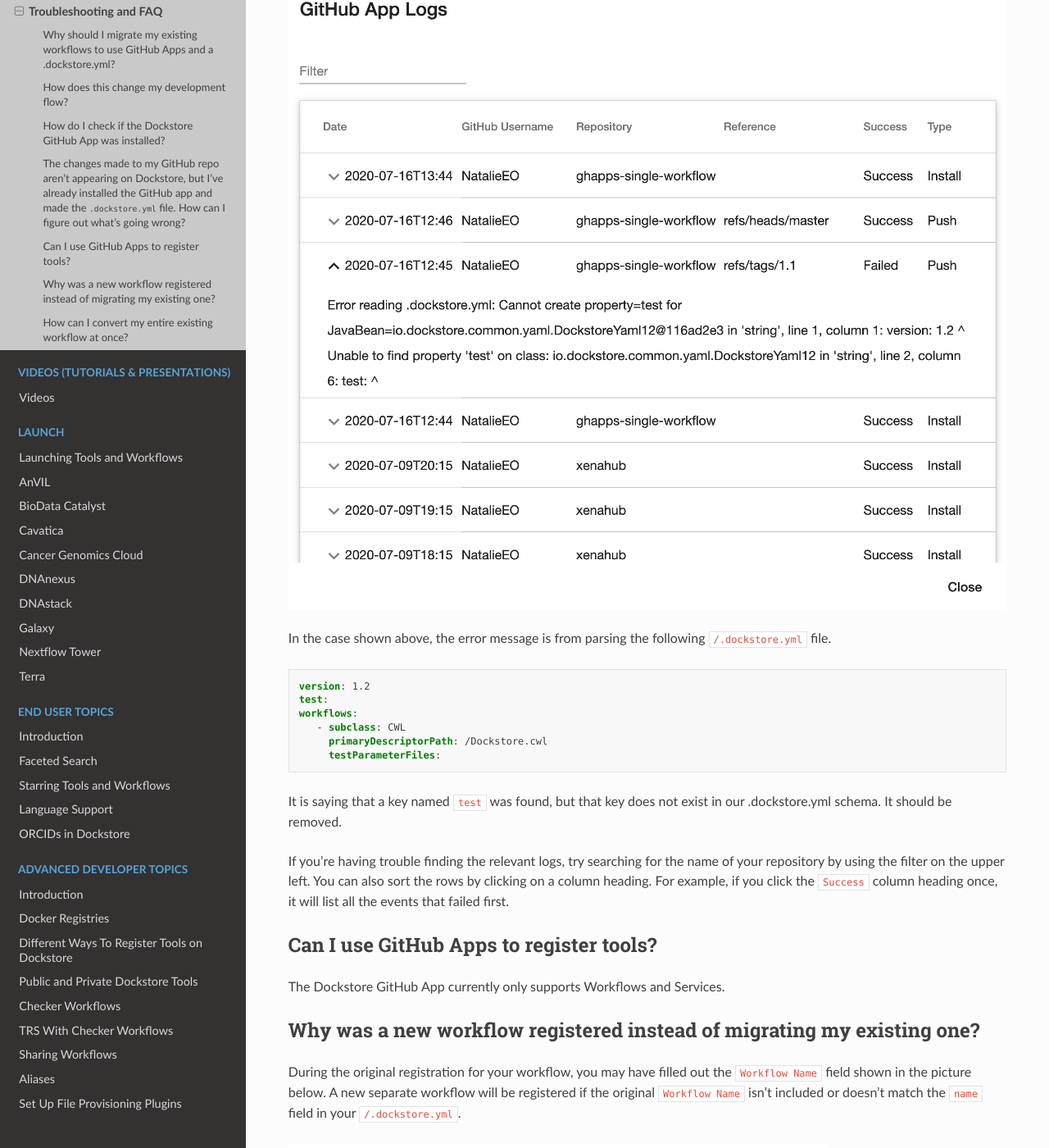
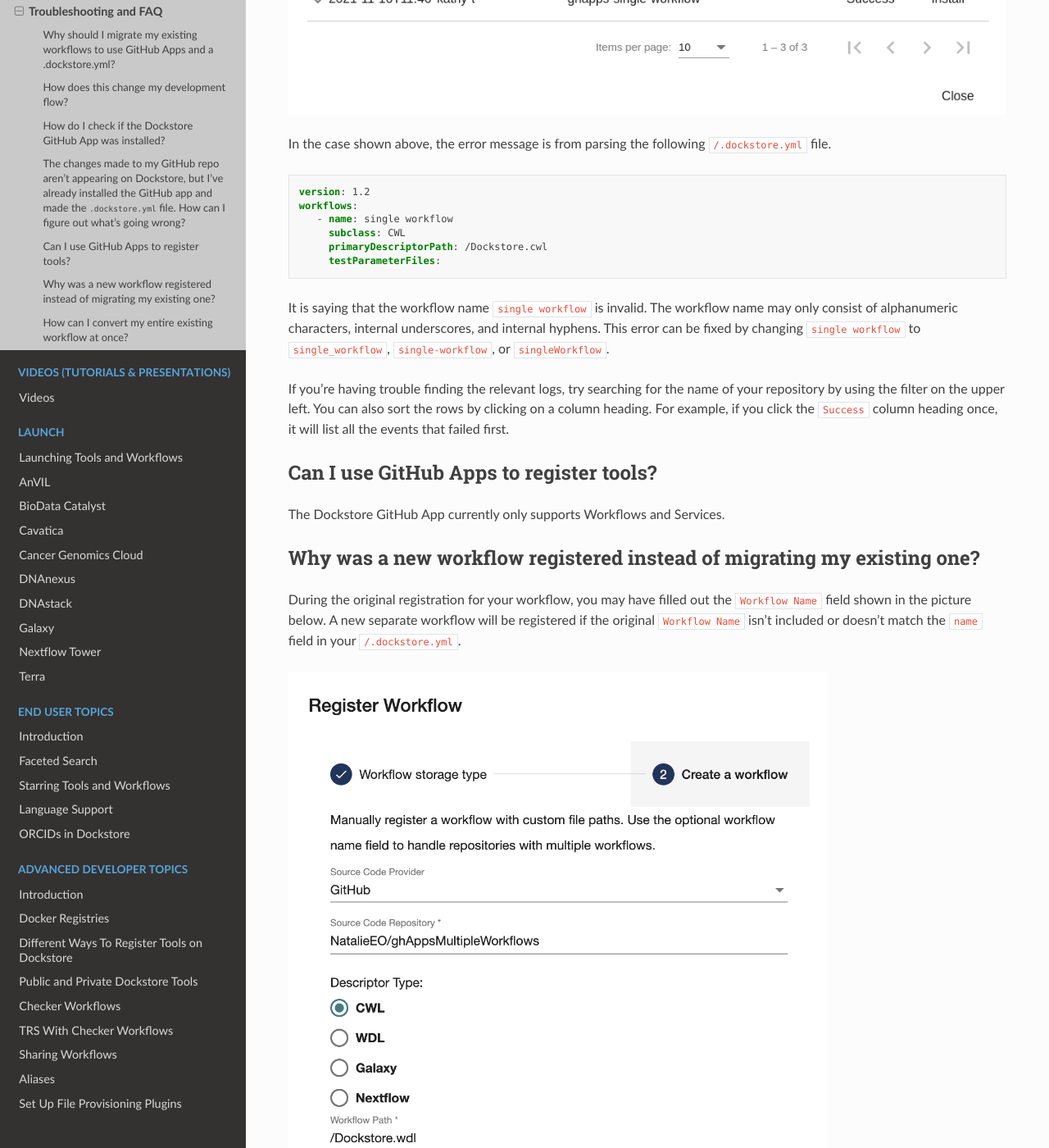
Before and after one commit to dockstore/dockstore-documentation, a Sphinx documentation site: the page built from docs/getting-started/github-apps/github-apps-troubleshooting-tips.rst, in a window 1280 px wide and 1400 px high, scrolled down 3399 px. Shown: the whole window at 82% size. Built offline with Sphinx 7.4.7 and the Read the Docs theme 2.0.0, drawn with Linux system fonts in a browser that asks for light colours.

Commit message:
Document .dockstore.yml name validation

```diff
--- a/docs/getting-started/github-apps/github-apps-troubleshooting-tips.rst
+++ b/docs/getting-started/github-apps/github-apps-troubleshooting-tips.rst
@@ -75,13 +75,13 @@
 .. code:: yaml
 
    version: 1.2
-   test:
    workflows:
-      - subclass: CWL
+      - name: single workflow
+        subclass: CWL
         primaryDescriptorPath: /Dockstore.cwl
         testParameterFiles:
 
-It is saying that a key named ``test`` was found, but that key does not exist in our .dockstore.yml schema. It should be removed.
+It is saying that the workflow name ``single workflow`` is invalid. The workflow name may only consist of alphanumeric characters, internal underscores, and internal hyphens. This error can be fixed by changing ``single workflow`` to ``single_workflow``, ``single-workflow``, or ``singleWorkflow``.
 
 If you're having trouble finding the relevant logs, try searching for the name of your repository by using the filter on the upper left. You can also sort the rows by clicking on a column heading.
 For example, if you click the ``Success`` column heading once, it will list all the events that failed first.
--- a/docs/getting-started/github-apps/github-apps.rst
+++ b/docs/getting-started/github-apps/github-apps.rst
@@ -94,7 +94,7 @@
 workflows
     An array of workflows. Each element corresponds to a workflow on Dockstore.
 name (optional)
-    The optional workflow name for a workflow. If using a ``/.dockstore.yml`` with multiple workflows,
+    The optional workflow name for a workflow. The name may only consist of alphanumeric characters, internal underscores, and internal hyphens. It may not exceed 256 characters. If using a ``/.dockstore.yml`` with multiple workflows,
     this field is required to uniquely identify workflows in the repository.
     **Each workflow listed must have a unique (or no) name.**
 subclass
@@ -230,7 +230,7 @@
 subclass
     Indicates which container system will be used for your service.
 name
-    Optional name for your service.
+    Optional name for your service. The name may only consist of alphanumeric characters, internal underscores, and internal hyphens. It may not exceed 256 characters.
 authors
     Optional array of authorship information, requiring at least the ``name`` of each author.
 description
```
Also changed, not shown: docs/assets/images/docs/github-app-logs-button.png, docs/assets/images/docs/github-app-logs-error-message.png, docs/assets/images/docs/github-app-logs-window.png.
